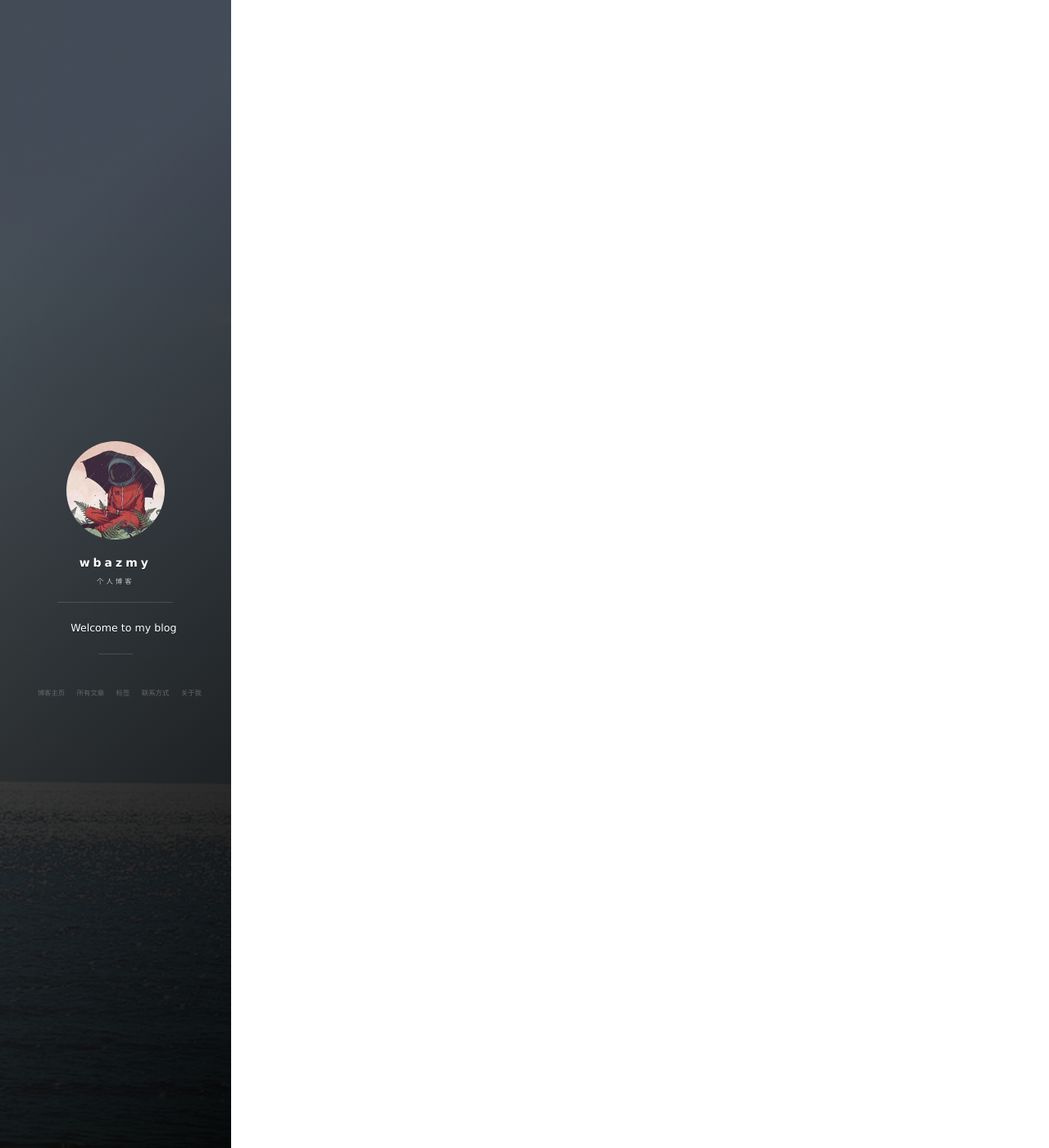
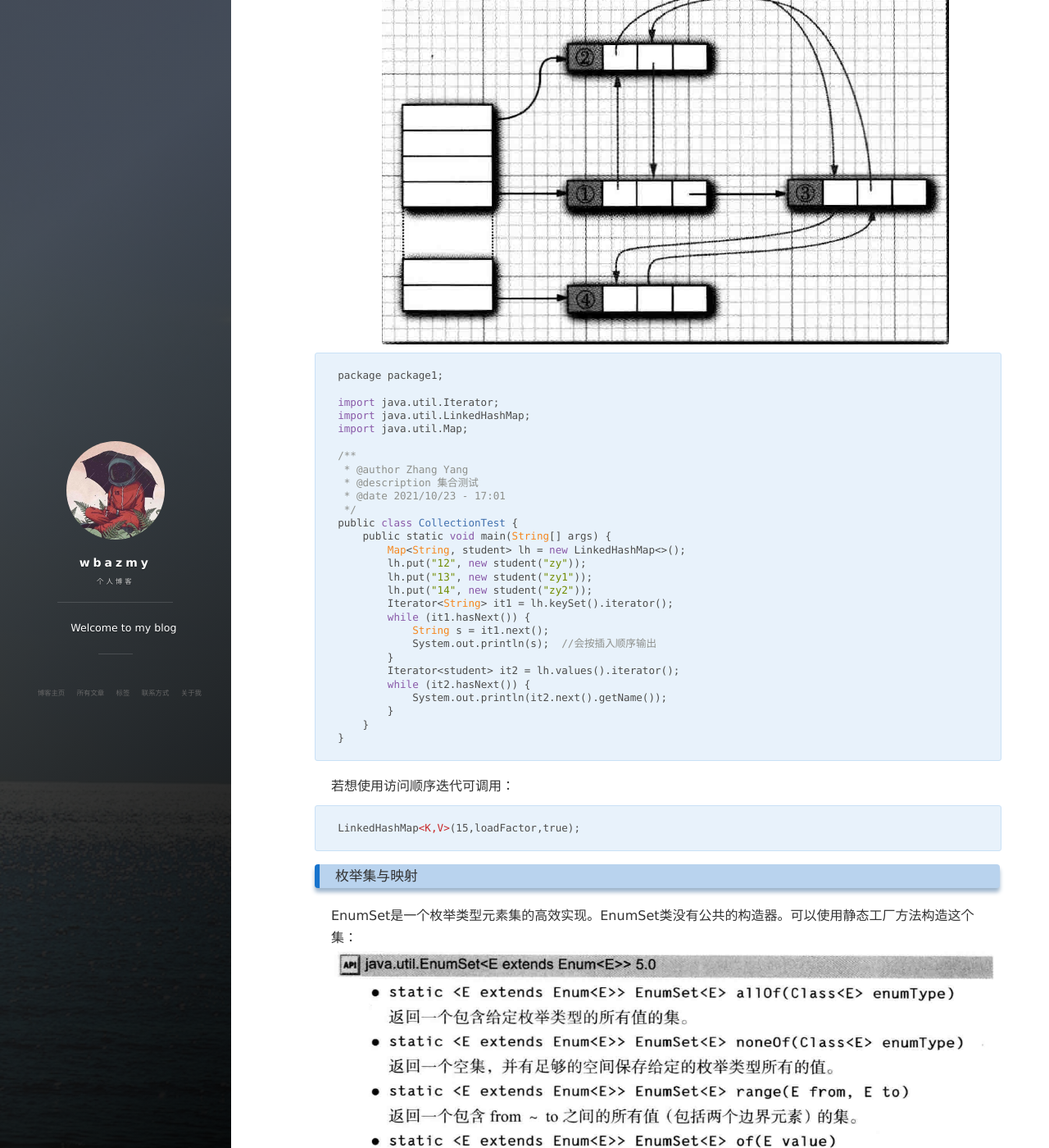
Before and after one commit to wbazmy/wbazmy.github.io, a Jekyll site: the page built from _posts/2021-10-16-集合.md, in a window 1280 px wide and 1400 px high, scrolled down 12135 px. Shown: the whole window at 82% size. Built offline with Jekyll 4.4.1, drawn with Linux system fonts in a browser that asks for light colours; nearby versions of some CDN libraries; comment, search, counter and statistics services are not loaded; some of the changed text lies outside the part shown.

Commit message:
Update 2021-10-16-集合.md

````diff
--- a/_posts/2021-10-16-集合.md
+++ b/_posts/2021-10-16-集合.md
@@ -301,3 +301,60 @@
 
 映射视图：
 ![](/images/JavaSE/12.png)
+### 弱散列映射
+如果某个值的键不再使用，那么再也不能有任何途径引用这个值的对象。但是由于映射对象是活动的，所以不能删除这个值。可以用WeakHashMap完成这件事。当对键的唯一引用来自散列条目时，这一数据结构将与垃圾回收器协同工作一起删除键/值对。WeakHashMap使用弱引用(weak references) 保存键。WeakReference对象将引用保存到另外一个对象中，在这里，就是散列键。对于这种类型的对象，垃圾回收器用一种特有的方式进行处理。通常，如果垃圾回收器发现某个特定的对象已经没有他人引用了，就将其回收。然而，如果某个对象只能由WeakReference引用，垃圾回收器仍然回收它，但要将引用这个对象的弱引用放人队列中。WeakHashMap将周期性地检查队列，以便找出新添加的弱引用。一个弱引用进人队列意味着这个键不再被他人使用，并
+且已经被收集起来。于是，WeakHashMap将删除对应的条目。
+### 链接散列集与映射
+LinkedHashSet和LinkedHashMap类会记住插入元素项的顺序，这样会避免散列表中的项访问时是随机的。当条目插入表中时，会并入到双向链表中。
+![](/images/JavaSE/13.png)
+
+```java
+package package1;
+
+import java.util.Iterator;
+import java.util.LinkedHashMap;
+import java.util.Map;
+
+/**
+ * @author Zhang Yang
+ * @description 集合测试
+ * @date 2021/10/23 - 17:01
+ */
+public class CollectionTest {
+    public static void main(String[] args) {
+        Map<String, student> lh = new LinkedHashMap<>();
+        lh.put("12", new student("zy"));
+        lh.put("13", new student("zy1"));
+        lh.put("14", new student("zy2"));
+        Iterator<String> it1 = lh.keySet().iterator();
+        while (it1.hasNext()) {
+            String s = it1.next();
+            System.out.println(s);  //会按插入顺序输出
+        }
+        Iterator<student> it2 = lh.values().iterator();
+        while (it2.hasNext()) {
+            System.out.println(it2.next().getName());
+        }
+    }
+}
+```
+
+若想使用访问顺序迭代可调用：
+
+```java
+LinkedHashMap<K,V>(15,loadFactor,true);
+```
+
+### 枚举集与映射
+EnumSet是一个枚举类型元素集的高效实现。EnumSet类没有公共的构造器。可以使用静态工厂方法构造这个集：
+![](/images/JavaSE/14.png)
+
+EnumMap是键类型为枚举类型的映射：
+
+```java
+EnumMap<Weekday,student> e1=new EnumMap<>(Weekday.class);
+```
+
+IdentityHashMap键的散列值不是用hashCode 函数计算的，而是用System.identityHashCode方法计算的。这是Object.hashCode方法根据对象的内存地址来计算散列码时所使用的方式。而且，在对两个对象进行比较时，IdentityHashMap类使用==,，而不使用equals。
+也就是说，不同的键对象，即使内容相同，也被视为是不同的对象。在实现对象遍历算法（如对象串行化）时，这个类非常有用， 可以用来跟踪每个对象的遍历状况。
+## 4. 视图与包装器
````
